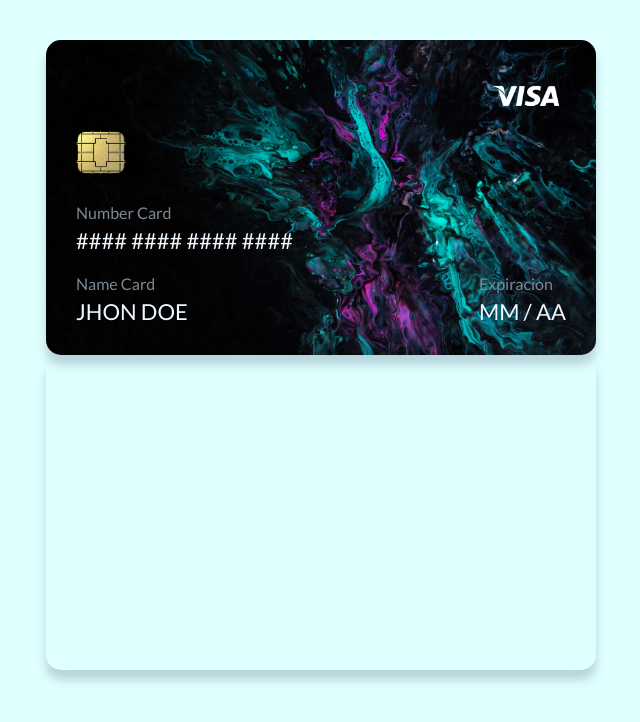
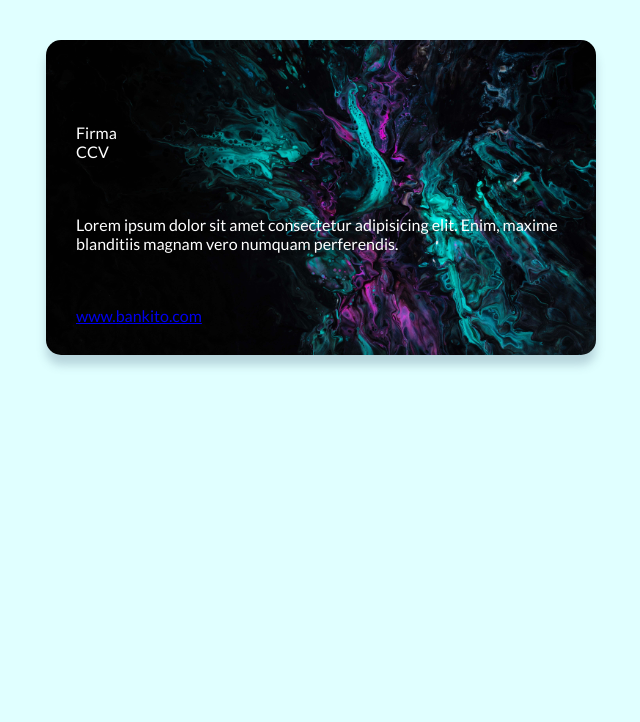
Before and after one commit to napzalav/Challenge_DailyUI, a plain HTML site: page Challenge_002-Formulario Dinámico para Tarjeta de Credito/index.html in a window 1280 px wide. Shown: the whole page, without its empty margins (319-959 px from the left). Drawn offline with Linux system fonts and the light colour scheme; a web font is replaced by a local one.

Commit message:
update estilos tarjeta trasera

```diff
--- a/Challenge_002-Formulario Dinámico para Tarjeta de Credito/index.html
+++ b/Challenge_002-Formulario Dinámico para Tarjeta de Credito/index.html
@@ -10,7 +10,7 @@
 <body>
     <div class="contenedor">
         <!-- seccion para la tarjeta -->
-        <section class="tarjeta" id="tarjeta">
+        <section class="tarjeta active" id="tarjeta">
             <div class="delantera">
                 <div class="logo-marca">
                     <img src="img/logos/visa.png" alt="">
@@ -41,7 +41,22 @@
             </div>
 
             <div class="trasera">
+                <div class="barra-magnetica"></div>
 
+                <div class="datos">
+                    <div class="grupo" id="firma">
+                        <p class="label">Firma</p>
+                        <div class="firma"><p></p></div>
+                    </div>
+
+                    <div class="grupo" id="ccv">
+                        <p class="label">CCV</p>
+                        <p class="ccv"></p>
+                    </div>
+                </div>
+
+                <p class="leyenda">Lorem ipsum dolor sit amet consectetur adipisicing elit. Enim, maxime blanditiis magnam vero numquam perferendis.</p>
+                <a href="#" class="link-banco">www.bankito.com</a>
             </div>
         </section>
     </div>
--- a/Challenge_002-Formulario Dinámico para Tarjeta de Credito/style.css
+++ b/Challenge_002-Formulario Dinámico para Tarjeta de Credito/style.css
@@ -52,6 +52,8 @@ body {
     box-shadow: 0 10px 10px 0 rgba(90, 116, 140, 0.3);
 }
 
+/*============ Tarjeta Delantera =============*/
+
 .tarjeta .delantera{
     width: 100%;
     background: url(img/bg-tarjeta/bg-tarjeta-03.jpg);
@@ -96,3 +98,19 @@ body {
     justify-content: space-between;
     margin-top: 20px;
 }
+
+/*============ Tarjeta Trasera =============*/
+/* para el estiro trasero de la tarjeta usamos:
+    transform: rotateY(180deg) --> esto gira todo el contenido 180 grados colocando todo "de espaldas"
+    backface-visibility: hidden -->que lo que hace es ocultar el contenido de la parte de atras
+    top: 0 --> ubica la tarjeta trasera justo por encima de la tarjeta delantera
+
+ */
+.trasera {
+    background: url(img/bg-tarjeta/bg-tarjeta-03.jpg);
+    background-size: cover;
+    position: absolute;
+    top: 0;
+    transform: rotateY(180deg);
+    backface-visibility: hidden;
+}
```
